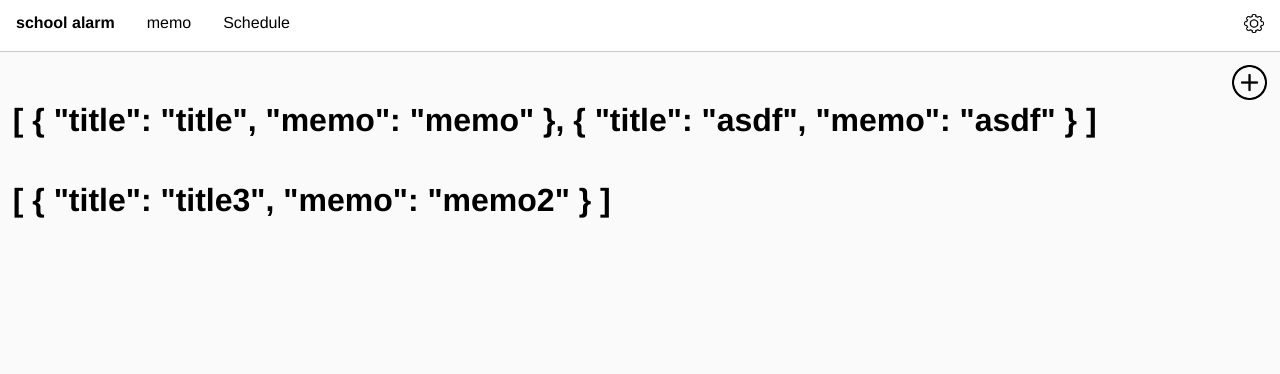
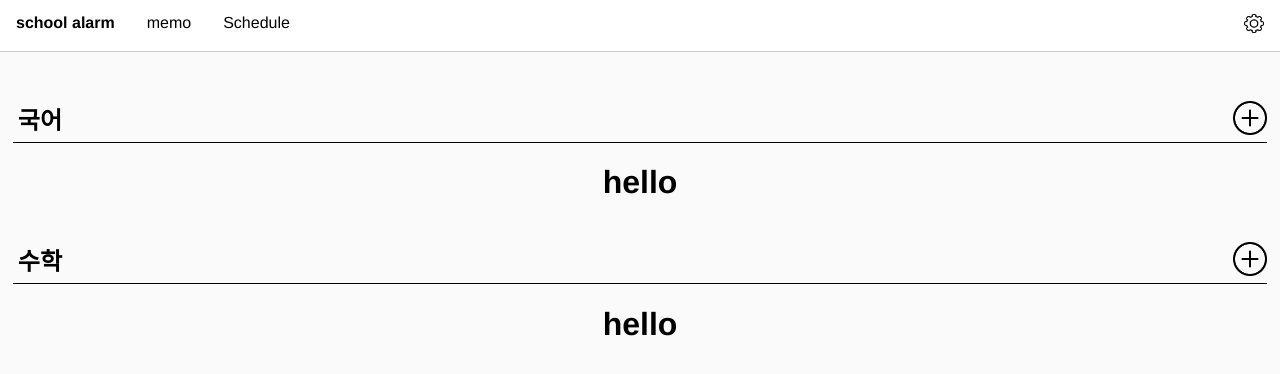
Before and after one commit to sandsunset/school-alarm, a Vue app: page /memo in a window 1280 px wide. Shown: the top 374 px of the page. Built offline with nearby package versions, Linux system fonts and the light colour scheme.

Commit message:
feat: add category data

```diff
--- a/src/views/Memo.vue
+++ b/src/views/Memo.vue
@@ -1,11 +1,15 @@
 <template>
   <div class="memo">
     <div id="plus">
-      <img id="plus" @click="newMemo" src="@/assets/plus.png" height=35px width=35px>
+      <!-- <img id="plus" @click="newMemo" src="@/assets/plus.png" height=35px width=35px> -->
     </div>
     <ul class="category">
-      <li v-for="(memo, index) in memos" :key="index">
-        <h1>{{ memo }}</h1>
+      <li v-for="(category, index) in categories" :key="index">
+        <div class="category-layout">
+          <img id="plus" @click="newMemo" src="@/assets/plus.png" height=34px width=34px>
+          <h2>{{ category }}</h2>
+        </div>
+        <h1>hello</h1>
         <!-- <ul class="memos">
         <li v-for="(memo, index) in memos" :key="index">
           <div class="box">
@@ -25,19 +29,23 @@
 <script>
 const localStorage = window.localStorage;
 var memos = localStorage.getItem('memos');
+var category = localStorage.getItem('categories');
 
 switch(memos) {
   case null:
     //var basicMemo = {memos: [{title:'제목',memo:'메모'}]}
-    var basicMemo = {memos: {과목1:[{title:'title',memo:'memo'},{title:'asdf',memo:'asdf'}],과목2:[{title:'title3',memo:'memo2'}]}}
+    var basicMemo = {memos: {국어:[{title:'title',memo:'memo'},{title:'asdf',memo:'asdf'}],수학:[{title:'title3',memo:'memo2'}]}}
     localStorage.setItem('memos', JSON.stringify(basicMemo));
 }
-//console.log(localStorage.getItem('memos'))
-//console.log(this.memos)
+switch(category) {
+  case null:
+    var categories = {categories: ['국어','수학']};
+    localStorage.setItem('categories', JSON.stringify(categories));
+}
 export default {
   name: "Memo",
   data() {
-    return JSON.parse(localStorage.getItem('memos'));//{memos: {'과목':{title:'title',memo:'memo'}}}
+    return JSON.parse(localStorage.getItem('memos')), JSON.parse(localStorage.getItem('categories'))//{memos: {'과목':{title:'title',memo:'memo'}}}
     // return {
     //   memos: [
     //     {title:'title',memo:'memo'},
@@ -49,9 +57,16 @@ export default {
     newMemo: function() {
       const memo = {title:'제목',memo:'메모'};
       this.memos.push(memo);
-      const Memos = JSON.parse(localStorage.getItem('memos'))
-      Memos['memos'].push(memo)
+      const Memos = JSON.parse(localStorage.getItem('memos'));
+      Memos['memos'].push(memo);
       localStorage.setItem('memos', JSON.stringify(Memos));
+    },
+    newCategory: function() {
+      const category = ['이름을 입력하세요'];
+      this.categories.push(category);
+      const categories = JSON.parse(localStorage.getItem('categories'));
+      categories['categories'].push(category);
+      localStorage.setItem('categories', JSON.stringify(categories));
     }
   }
 }
@@ -61,6 +76,15 @@ export default {
 .memo {
   margin: 1%;
   float: left;
+}
+h2 {
+  margin-bottom: 6px;
+  margin-left: 5px;
+}
+.category-layout {
+  border-bottom: 1px solid black;
+  width: 98vw;
+  text-align: left;
 }
 .box {
   width:200px;
```
